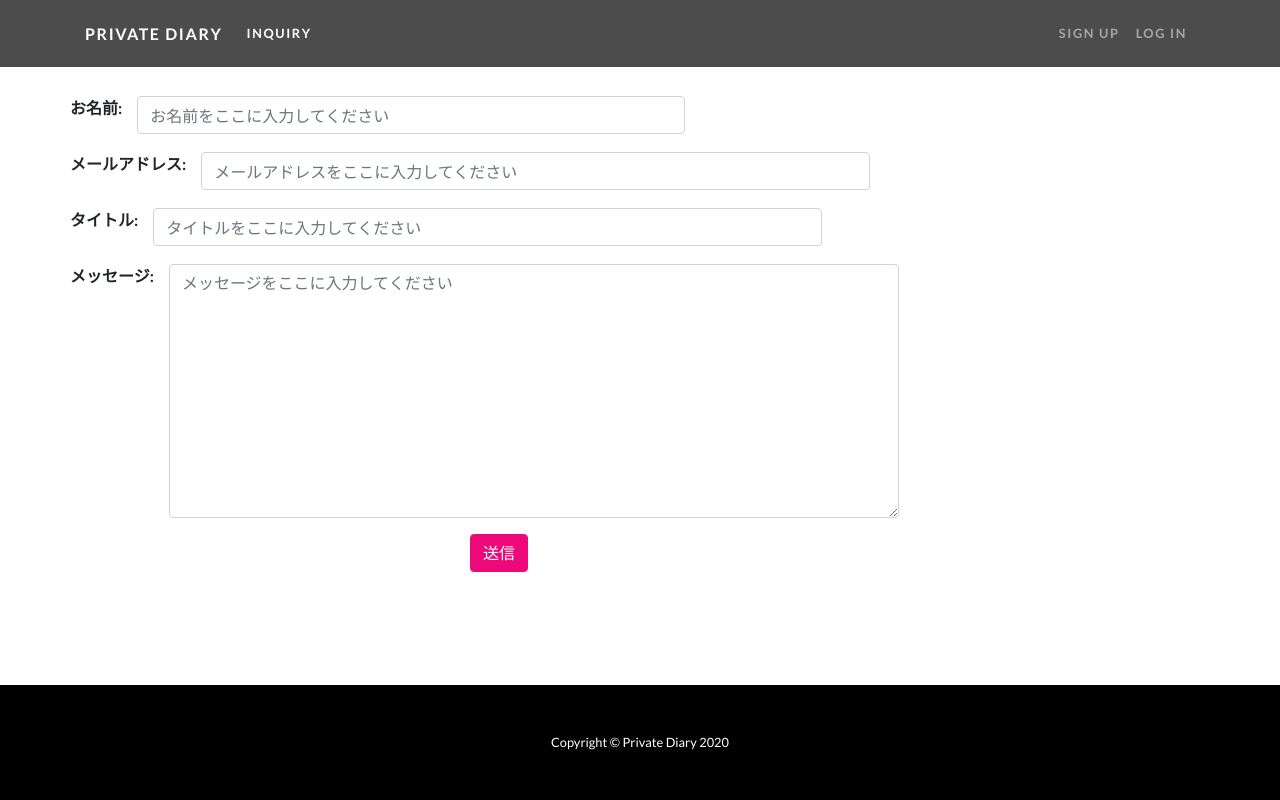
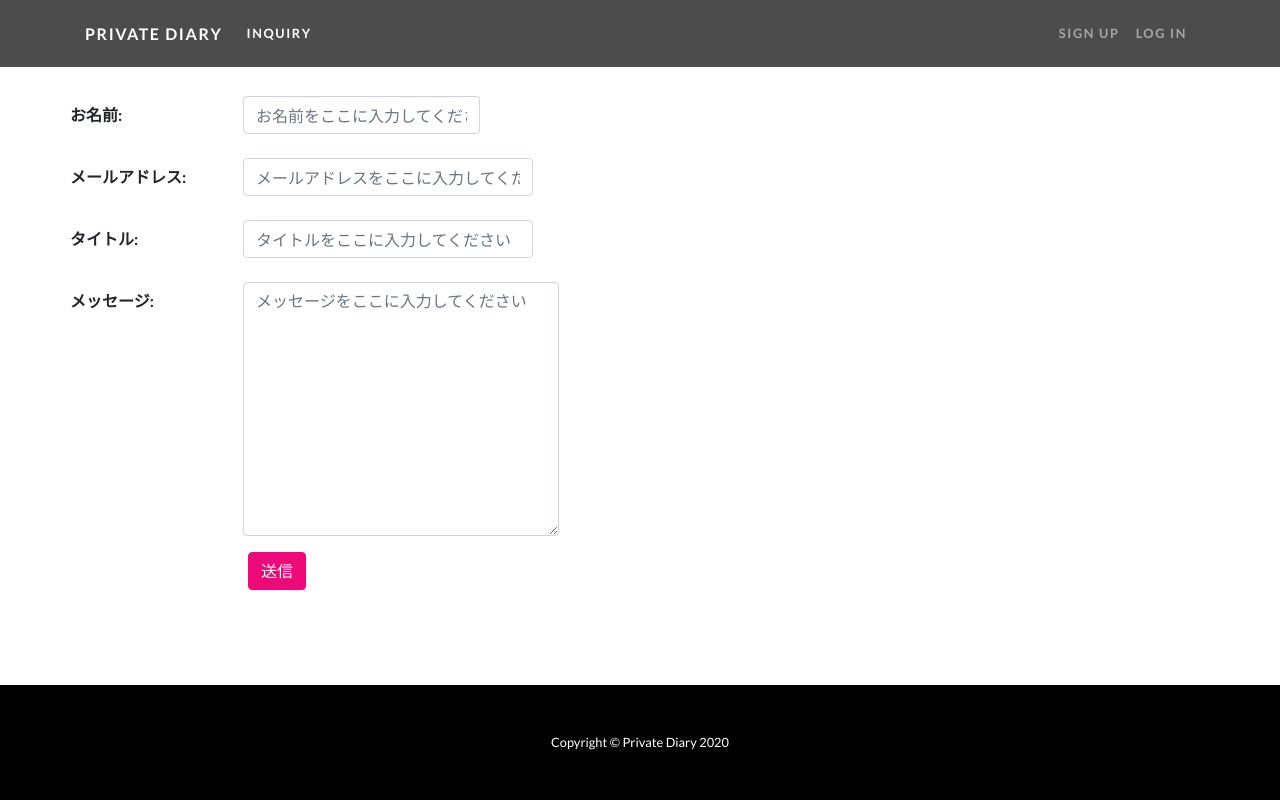
Before and after one commit to ITK13201/private_diary-docker, a Django app: page /inquiry/ in a window 1280 px wide. Run offline with Django 3.2, Linux system fonts and the light colour scheme; some libraries are stand-ins or nearby versions.

Commit message:
inquiry.html bug fix

```diff
--- a/private_diary/diary/templates/inquiry.html
+++ b/private_diary/diary/templates/inquiry.html
@@ -11,6 +11,7 @@ active
 {% block contents %}
 
 <div class="container">
+  <div class="row">
     <div class="my-div-style">
       <form method="post">
         {% csrf_token %}
@@ -19,7 +20,7 @@ active
 
         {% for field in form %}
         <div class="form-group row">
-        <label for="{{ field.id_for_label }}">
+          <label for="{{ field.id_for_label }}" class="col-sm-4 col-form-label">
             <strong>{{ field.label_tag }}</strong>
           </label>
           <div class="col-sm-8">
@@ -35,5 +36,6 @@ active
       </form>
     </div>
   </div>
+</div>
 
 {% endblock contents %}
```
Lines whose indentation alone changed are shown as unchanged.
